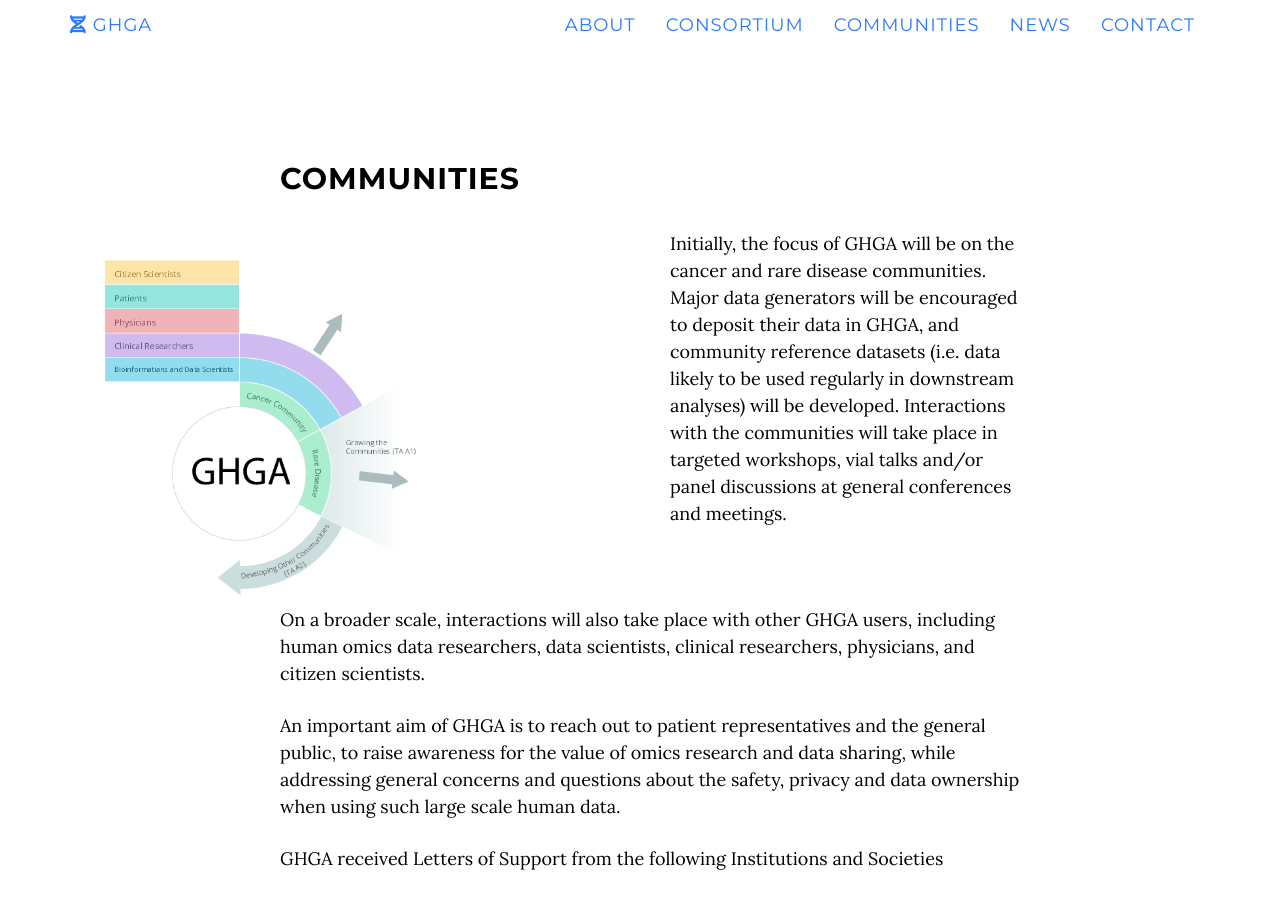
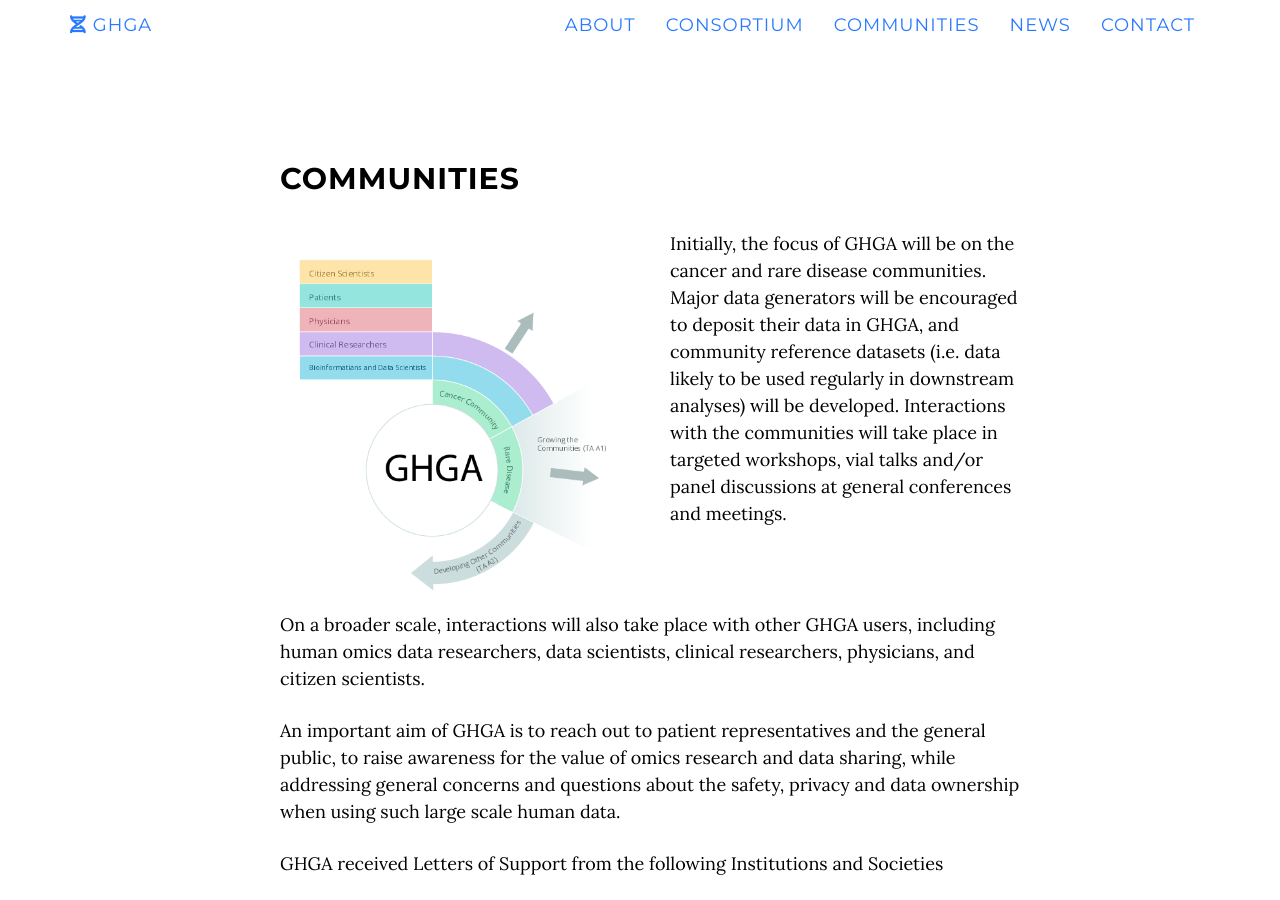
Before and after one commit to ghga-de/online, a Jekyll site: the page built from index.html, in a window 1280 px wide and 900 px high, scrolled down 5791 px. Built offline with Jekyll 4.4.1, drawn with Linux system fonts in a browser that asks for light colours; nearby versions of some CDN libraries.

Commit message:
img width

```diff
--- a/_includes/communities.html
+++ b/_includes/communities.html
@@ -6,9 +6,9 @@
                 <h2>Communities</h2>
         </div></div>
         <div class="row">
-          <div class="col-lg-4">
-            <img src="img/GHGA_community-diagramm_v2.png" class="img-fluid" alt="Responsive image" style="max-width:100%; padding-right:0px; ;"/></div>
-          <div class="col-lg-4 col-lg-offset-2">
+            <div class="col-lg-4 col-lg-offset-2">
+            <img src="img/GHGA_community-diagramm_v2.png" class="img-fluid" alt="Responsive image" style="max-width:100%; padding-right:5px; padding-bottom:10px;"/></div>
+            <div class="col-lg-4">
                   <p>
                   Initially, the focus of GHGA will be on the cancer and rare disease communities.
                   Major data generators will be encouraged to deposit their data
```
